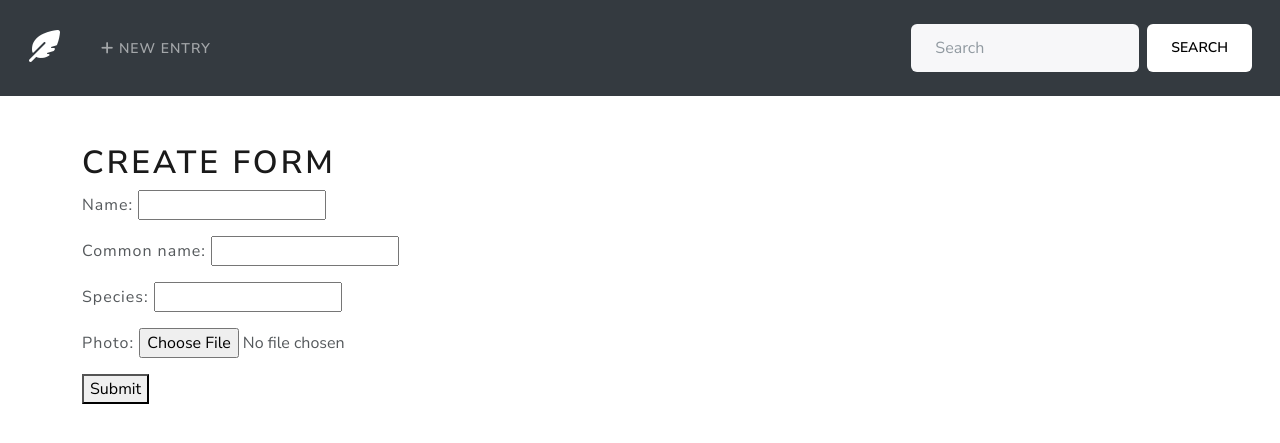
After one commit to NicoGiuliani/ams, a Django app: page /create/ in a window 1280 px wide. The commit adds this page. Shown: the top 443 px of the page. Run offline with Django 4.2, Linux system fonts and the light colour scheme; tables that the repository leaves empty hold one stand-in row (values such as "Sample post"); some libraries are stand-ins or nearby versions.

Commit message:
Worked on form

```diff
--- /dev/null
+++ b/ams/app/forms.py
@@ -0,0 +1,14 @@
+from django import forms
+from django.db import models
+from .models import Entry
+
+
+class CreateForm(forms.Form):
+    name = forms.CharField(max_length=50)
+    common_name = forms.CharField(max_length=50)
+    species = forms.CharField(max_length=100)
+    photo = forms.ImageField()
+
+    class Meta:
+        model = Entry
+        fields = "__all__"
--- a/ams/app/models.py
+++ b/ams/app/models.py
@@ -9,7 +9,7 @@ class Entry(models.Model):
     name = models.CharField(max_length=50)
     common_name = models.CharField(max_length=50)
     species = models.CharField(max_length=100)
-    photo = models.ImageField(upload_to="images/")
+    photo = ImageField(upload_to="images/")
 
     def img_preview(self):
         return mark_safe(f"<img src='{self.photo.url}' width='300' />")
--- a/ams/app/urls.py
+++ b/ams/app/urls.py
@@ -1,4 +1,8 @@
 from django.urls import path
 from . import views
 
-urlpatterns = [path("", views.home, name="home")]
+urlpatterns = [
+    path("", views.home, name="home"),
+    path("entry/<int:id>", views.entry, name="entry"),
+    path("create/", views.create, name="create"),
+]
--- a/ams/app/views.py
+++ b/ams/app/views.py
@@ -1,8 +1,19 @@
 from django.shortcuts import render
 from .models import Entry
+from .forms import CreateForm
 
 
 # Create your views here.
 def home(request):
     entries = Entry.objects.all()
     return render(request, "home.html", {"entries": entries})
+
+
+def entry(request, id):
+    print(f"The ID for this page is {id}")
+    entry = Entry.objects.get(pk=id)
+    return render(request, "entry.html", {"entry": entry})
+
+
+def create(request):
+    return render(request, "create_form.html", {"form": CreateForm})
--- a/ams/templates/base.html
+++ b/ams/templates/base.html
@@ -10,10 +10,15 @@
     <meta name="viewport" content="width=device-width, initial-scale=1">
     <link href="https://cdn.jsdelivr.net/npm/bootstrap@5.3.0-alpha3/dist/css/bootstrap.min.css" rel="stylesheet" integrity="sha384-KK94CHFLLe+nY2dmCWGMq91rCGa5gtU4mk92HdvYe+M/SXH301p5ILy+dN9+nJOZ" crossorigin="anonymous">
     <link rel="stylesheet" type="text/css" href="{% static 'styles/bootstrap.min.css' %}" />
+    <link rel="stylesheet" href="https://cdnjs.cloudflare.com/ajax/libs/font-awesome/6.4.0/css/all.min.css" integrity="sha512-iecdLmaskl7CVkqkXNQ/ZH/XLlvWZOJyj7Yy7tcenmpD1ypASozpmT/E0iPtmFIB46ZmdtAc9eNBvH0H/ZpiBw==" crossorigin="anonymous" referrerpolicy="no-referrer" />
   </head>
   <body>
-    {% include "navbar.html" %}
+    <!-- temporary -->
+    <div style="min-width: 700px">
+      {% include "navbar.html" %}
       {% block content %}
       {% endblock %}
+
+    </div>
   </body>
 </html>
--- /dev/null
+++ b/ams/templates/create_form.html
@@ -0,0 +1,11 @@
+{% extends "base.html" %}
+{% block content %}
+<div class="container my-5">
+  <h1>Create form</h1>
+  <form action="" method="POST">
+    {% csrf_token %}
+    {{ form.as_p }}
+    <button>Submit</button>
+  </form>
+</div>
+{% endblock %}
--- a/ams/templates/navbar.html
+++ b/ams/templates/navbar.html
@@ -1,39 +1,23 @@
-<nav class="navbar navbar-expand-lg navbar-dark bg-primary">
-  <div class="container-fluid">
-    <a class="navbar-brand" href="#">Navbar</a>
-    <button class="navbar-toggler" type="button" data-bs-toggle="collapse" data-bs-target="#navbarColor01" aria-controls="navbarColor01" aria-expanded="false" aria-label="Toggle navigation">
+<nav class="navbar navbar-expand-lg navbar-dark bg-dark">
+  <div class="container-fluid mx-3">
+    <a class="navbar-brand" href="{% url 'home' %}">
+      <i class="fa-solid fa-feather-pointed fs-1"></i>
+    </a>
+    <button class="navbar-toggler" type="button" data-bs-toggle="collapse" data-bs-target="#navbarColor02" aria-controls="navbarColor02" aria-expanded="false" aria-label="Toggle navigation">
       <span class="navbar-toggler-icon"></span>
     </button>
-    <div class="collapse navbar-collapse" id="navbarColor01">
+    <div class="collapse navbar-collapse" id="navbarColor02">
       <ul class="navbar-nav me-auto">
-        <li class="nav-item">
-          <a class="nav-link active" href="#">Home
-            <span class="visually-hidden">(current)</span>
+        <li class="nav-item flex">
+          <a class="nav-link" href="{% url 'create' %}">
+            <i class="fa fa-plus"></i>
+            New Entry
           </a>
-        </li>
-        <li class="nav-item">
-          <a class="nav-link" href="#">Features</a>
-        </li>
-        <li class="nav-item">
-          <a class="nav-link" href="#">Pricing</a>
-        </li>
-        <li class="nav-item">
-          <a class="nav-link" href="#">About</a>
-        </li>
-        <li class="nav-item dropdown">
-          <a class="nav-link dropdown-toggle" data-bs-toggle="dropdown" href="#" role="button" aria-haspopup="true" aria-expanded="false">Dropdown</a>
-          <div class="dropdown-menu">
-            <a class="dropdown-item" href="#">Action</a>
-            <a class="dropdown-item" href="#">Another action</a>
-            <a class="dropdown-item" href="#">Something else here</a>
-            <div class="dropdown-divider"></div>
-            <a class="dropdown-item" href="#">Separated link</a>
-          </div>
         </li>
       </ul>
       <form class="d-flex">
-        <input class="form-control me-sm-2" type="search" placeholder="Search">
-        <button class="btn btn-secondary my-2 my-sm-0" type="submit">Search</button>
+        <input class="form-control me-sm-2 rounded" type="search" placeholder="Search">
+        <button class="btn btn-secondary my-2 my-sm-0 rounded" type="submit">Search</button>
       </form>
     </div>
   </div>
```
Also changed, not shown: ams/templates/entry.html (added, +28 -0 lines), ams/templates/home.html (+31 -8 lines), 1 other file.
